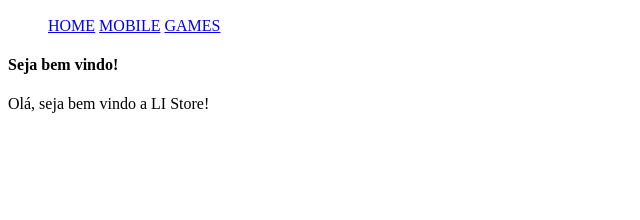
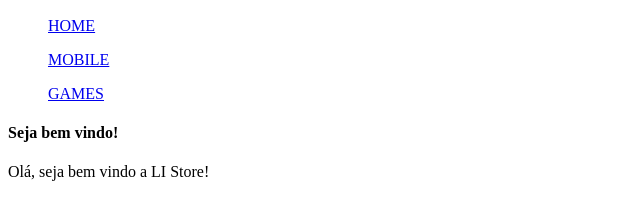
Before and after one commit to IanZenker/projetoHTML, a plain HTML site: page index.html in a window 1280 px wide. Shown: the part 50-270 px from the top of the page, without its empty margins (0-640 px from the left). Drawn offline with Linux system fonts and the light colour scheme.

Commit message:
sextoCommit

```diff
--- a/index.html
+++ b/index.html
@@ -4,21 +4,19 @@
     <meta charset="UTF-8">
     <meta http-equiv="X-UA-Compatible" content="IE=edge">
     <meta name="viewport" content="width=device-width, initial-scale=1.0">
-    <title>Document</title>
+    <title>Projeto HTML</title>
 </head>
 <header>
     <div>
         <nav>
             <span>
                 <H1>
-                LI Store
+                    LI Store
                 </H1>
-                <ul>
-                    <span><a href="index.html">HOME</a></span>
-                    <span><a href="mobile.html">MOBILE</a></span>
-                    <span><a href="games.html">GAMES</a></span>
-                </ul>
             </span>
+            <span><a href="index.html"><ul>HOME</ul></a></span>
+            <span><a href="mobile.html"><ul>MOBILE</ul></a></span>
+            <span><a href="games.html"><ul>GAMES</ul></a></span>
         </nav>
     </div>
 </header>
```
